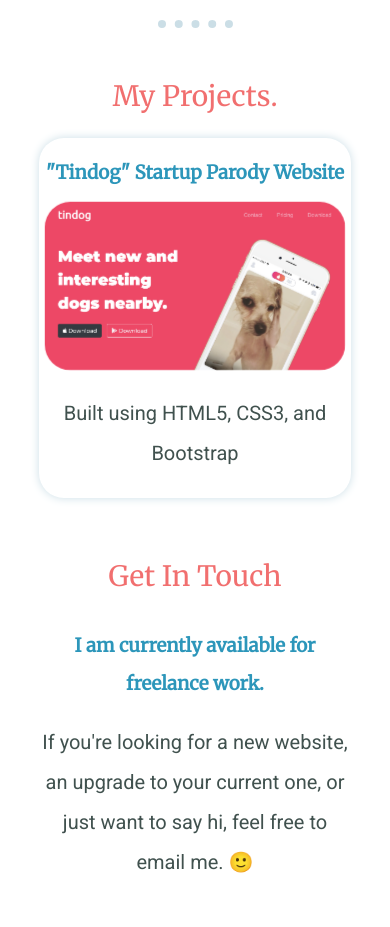
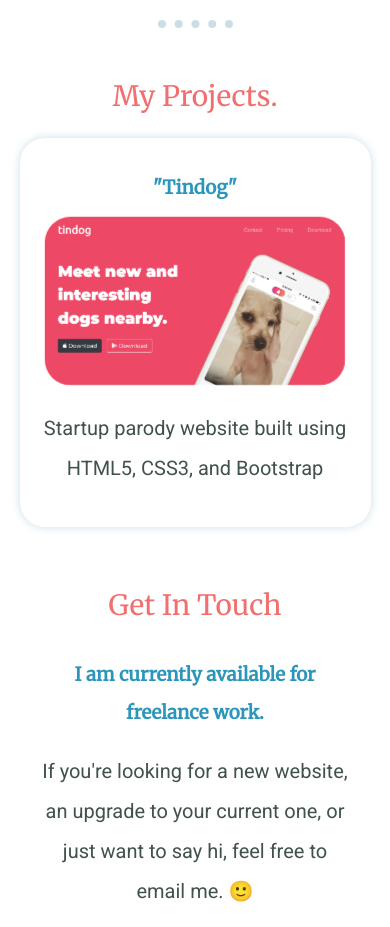
Before and after one commit to Tarek-Zaher/portfolio, a website: page index.html in a window 390 px wide. Shown: the part 2520-3447 px from the top of the page. Drawn offline with nearby package versions, Linux system fonts and the light colour scheme.

Commit message:
update projects section padding mainly

```diff
--- a/css/styles.css
+++ b/css/styles.css
@@ -108,7 +108,7 @@ hr {
   width: 50%;
   margin: 0 auto 50px auto;
   text-align: middle;
-  padding: 5px 0;
+  padding: 2%;
   border-radius: 25px;
   box-shadow: 0 0 10px #cbdee6;
 }
@@ -247,6 +247,7 @@ hr {
 
   .project-row {
     width: 80%;
+    padding: 5%;
   }
 
   .contact-me {
--- a/index.html
+++ b/index.html
@@ -53,9 +53,9 @@
     <div class="projects">
       <h2 class="wow fadeInUp">My Projects.</h2>
       <div class="project-row wow fadeInUp">
-        <h3>"Tindog" Startup Parody Website</h3>
+        <h3>"Tindog"</h3>
         <a href="https://tarek-zaher.github.io/tindog/" target="_blank"><img class="project-preview-image animated pulse infinite delay-2s slow" src="images/tindog-preview.png" alt="preview of tindog parody website"></a>
-        <p>Built using HTML5, CSS3, and Bootstrap</p>
+        <p>Startup parody website built using HTML5, CSS3, and Bootstrap</p>
       </div>
     </div>
     <!-- Contact -->
```
Also changed, not shown: images/HTML5_Logo.svg (added), 1 other file.
